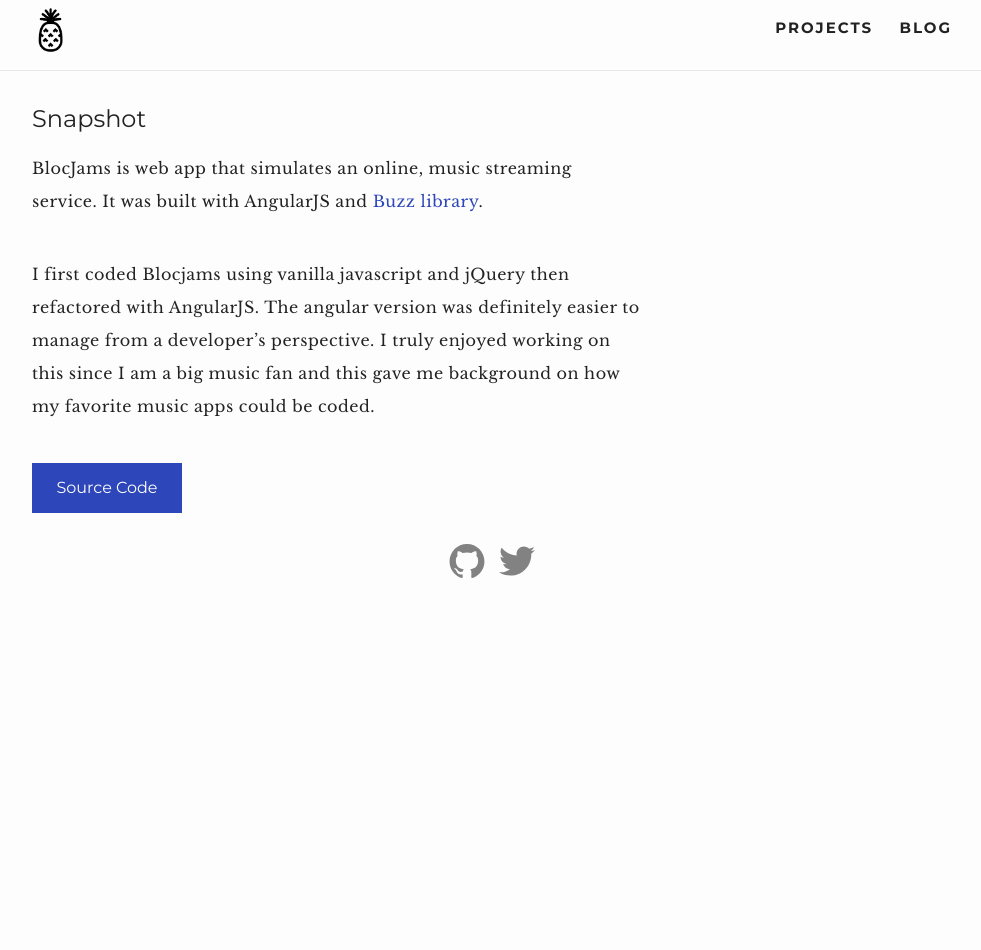
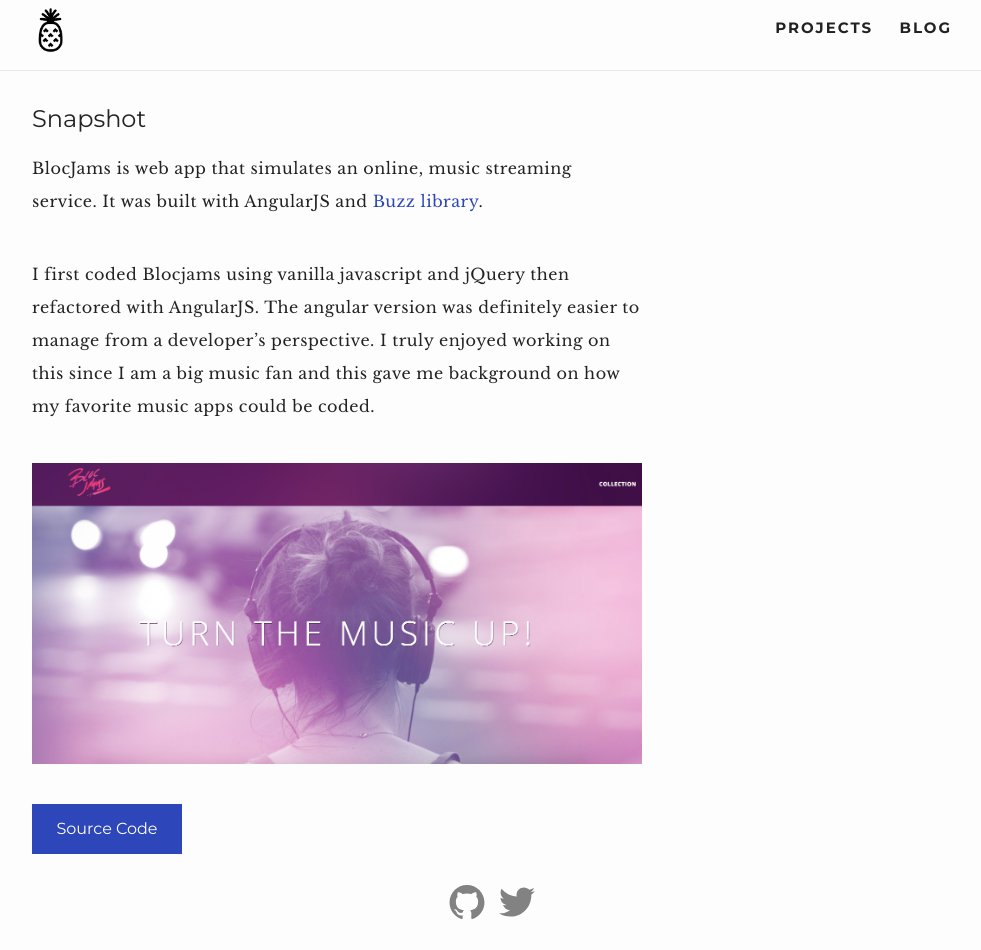
Before and after one commit to javierforero/javierforero.github.io, a Jekyll site: the page built from _projects/bloc-jams.md, in a window 1280 px wide. Shown: the whole page, without its empty margins (148-1129 px from the left). Built offline with Jekyll 4.4.1, drawn with Linux system fonts in a browser that asks for light colours; before the commit the page ends 900 px from its top, so only the background shows below that.

Commit message:
added image to blocjams

```diff
--- a/_projects/bloc-jams.md
+++ b/_projects/bloc-jams.md
@@ -11,3 +11,7 @@
 BlocJams is web app that simulates an online, music streaming service. It was built with AngularJS and [Buzz library](http://buzz.jaysalvat.com/){:target="_blank"}.
 
 I first coded Blocjams using vanilla javascript and jQuery then refactored with AngularJS. The angular version was definitely easier to manage from a developer's perspective. I truly enjoyed working on this since I am a big music fan and this gave me background on how my favorite music apps could be coded.
+
+{: .image-link}
+ [![Bloc Jams](../images/blocjams.png "BlocJams website")](https://blocjams-javi.herokuapp.com/){:target="_blank"}
+ []()
```
Also changed, not shown: images/blocjams.png (added).
